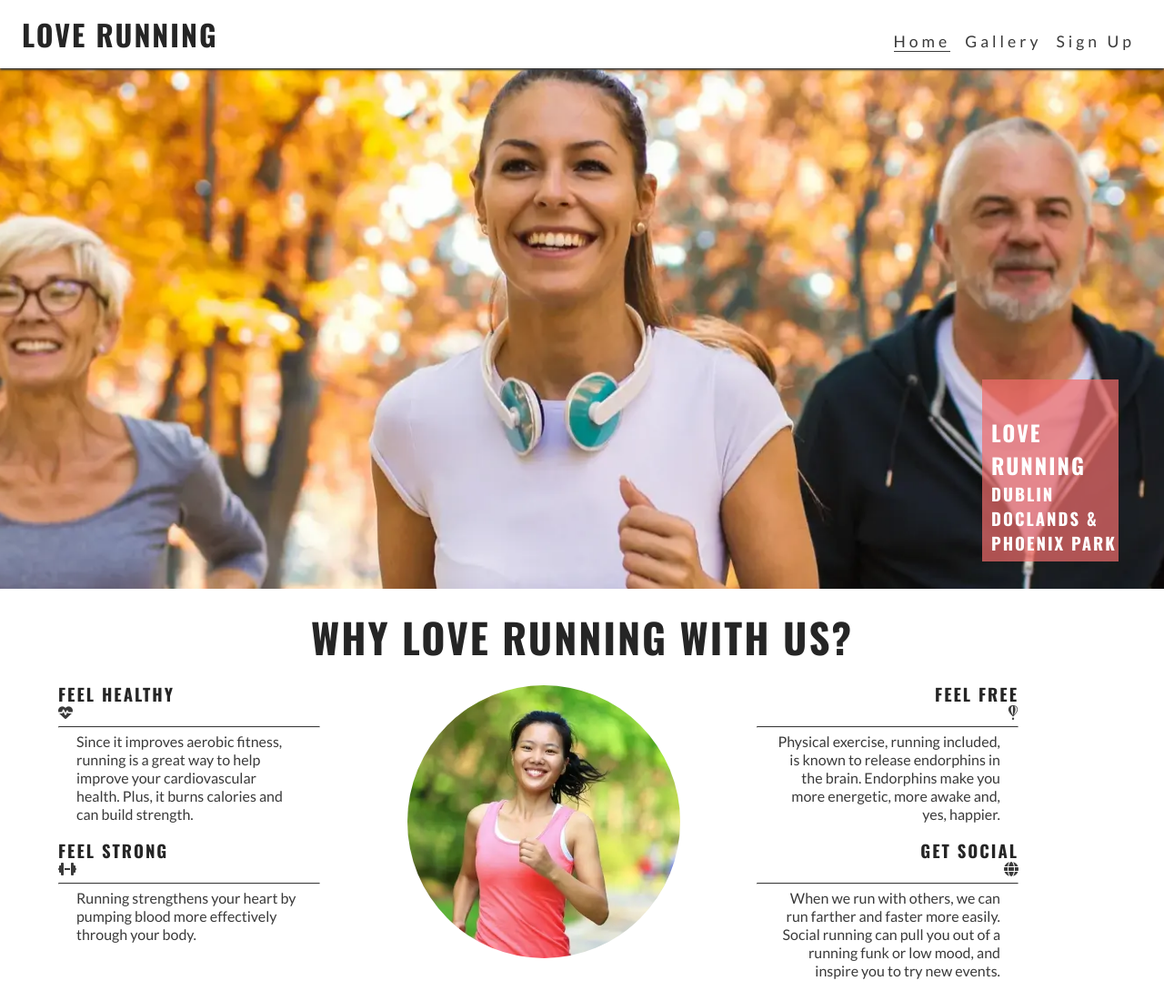
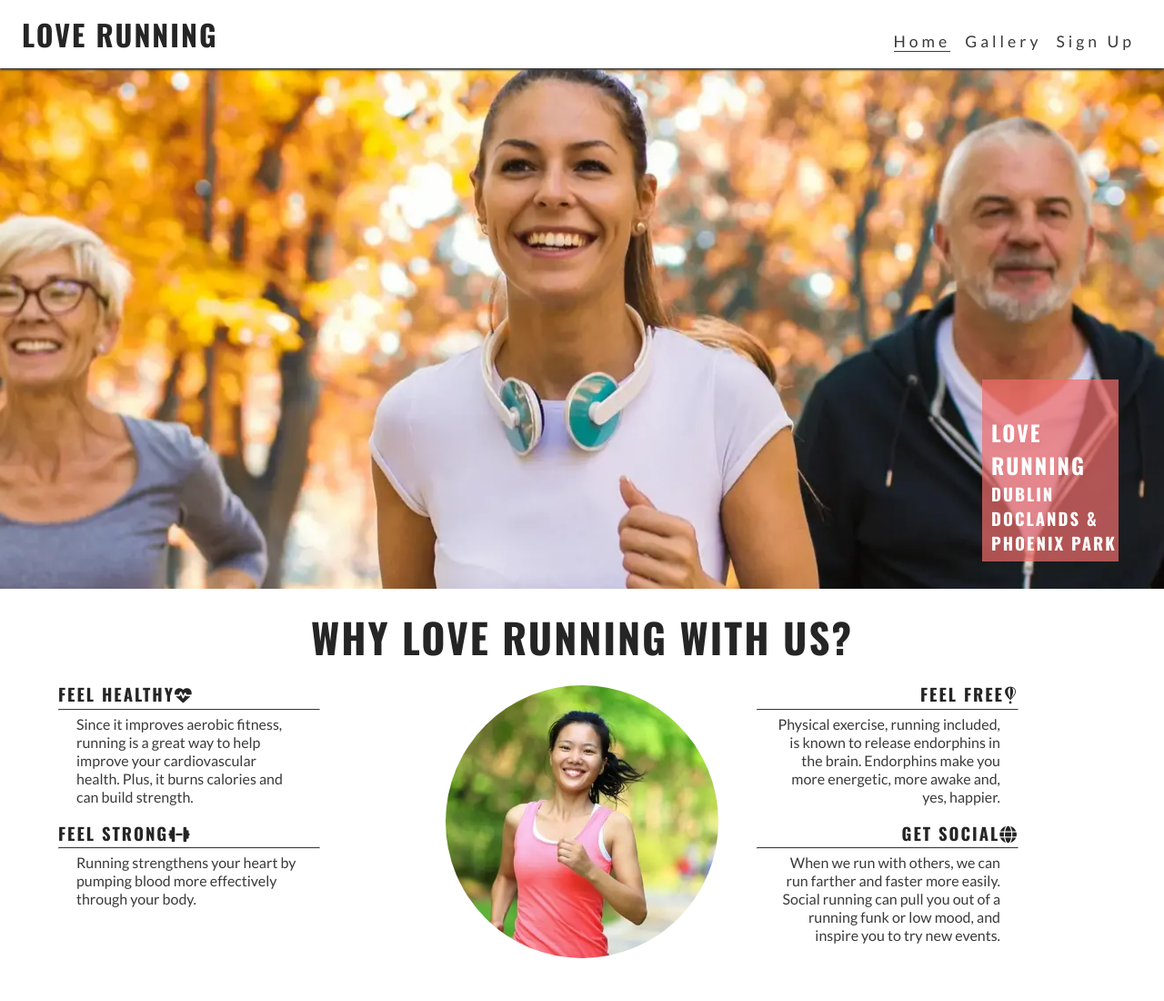
Before and after one commit to newworldhost/loverunning, a plain HTML site: page index.html in a window 1280 px wide. Shown: the top 1100 px of the page at 91% size. Drawn offline with nearby package versions, Linux system fonts and the light colour scheme.

Commit message:
bug: tidied up some in index.html and add styles to css

```diff
--- a/index.html
+++ b/index.html
@@ -46,29 +46,29 @@
         <div id="benefits">
           <div id="benefits-physical">
             <div>
-              <h3>FEEL HEALTHY</h3><i class="fa-solid fa-heart-pulse"></i>
+              <h3>FEEL HEALTHY<i class="fa-solid fa-heart-pulse"></i></h3>
               <hr>
               <p>Since it improves aerobic fitness, running is a great way to help improve your cardiovascular health. Plus, it burns calories and can build strength.</p>
             </div>
             <div>
-              <h3>FEEL STRONG</h3><i class="fa-solid fa-dumbbell"></i>
+              <h3>FEEL STRONG<i class="fa-solid fa-dumbbell"></i></h3>
               <hr>
               <p>Running strengthens your heart by pumping blood more effectively through your body.</p>
             </div>
         </div>
           <div id="benefits-mental">
             <div>
-              <h3>FEEL FREE</h3><i class="fa-brands fa-fly"></i>
+              <h3>FEEL FREE<i class="fa-brands fa-fly"></i></h3>
               <hr>
               <p>Physical exercise, running included, is known to release endorphins in the brain. Endorphins make you more energetic, more awake and, yes, happier.</p>
             </div>
             <div>
-              <h3>GET SOCIAL</h3><i class="fa-solid fa-globe"></i>
+              <h3>GET SOCIAL<i class="fa-solid fa-globe"></i></h3>
               <hr>
               <p>When we run with others, we can run farther and faster more easily. Social running can pull you out of a running funk or low mood, and inspire you to try new events.</p>
             </div>
           </div>
-          <div id="benfites-image">
+          <div id="benefits-image">
             <div id="circle-cover-bg"></div>
           </div>
       </section>
```
